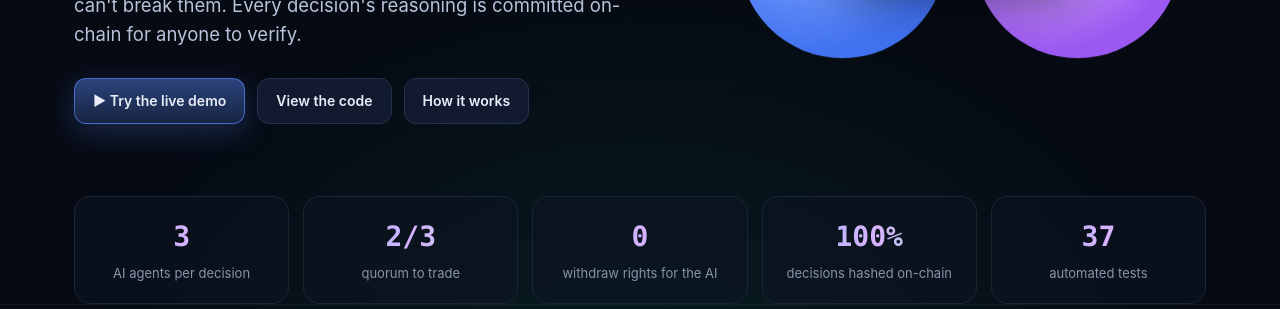
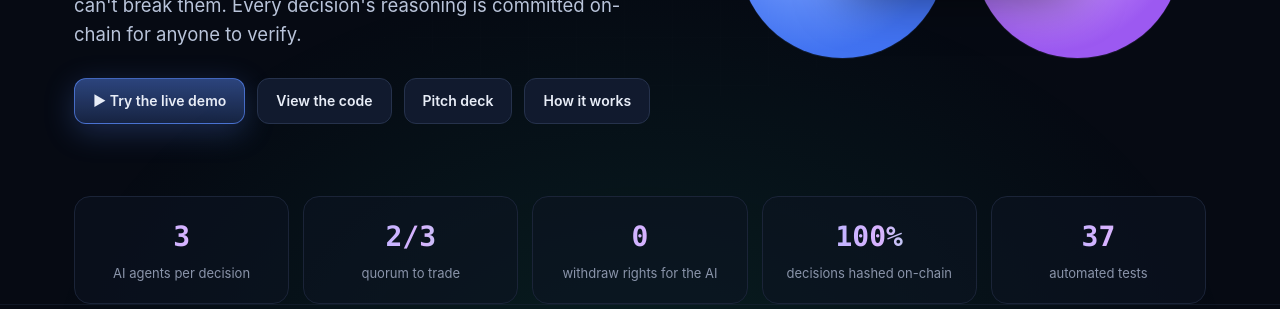
Before and after one commit to Hajrajadoon/quorum-hsk, a plain HTML site: page docs/index.html in a window 1280 px wide. Shown: the part 491-800 px from the top of the page. Drawn offline with Linux system fonts and the light colour scheme.

Commit message:
Show pitch deck in README and landing page

```diff
--- a/docs/index.html
+++ b/docs/index.html
@@ -123,6 +123,7 @@ footer .wrap{display:flex;gap:20px;flex-wrap:wrap;align-items:center;justify-con
       <a class="btn primary" href="demo.html">▶ Try the live demo</a>
       <!-- EDIT: put your GitHub repository URL here -->
       <a class="btn" href="https://github.com/Hajrajadoon/quorum-hsk" id="repoLink">View the code</a>
+      <a class="btn" href="QUORUM-pitch-deck.pdf">Pitch deck</a>
       <a class="btn" href="#how">How it works</a>
     </div>
   </div>
@@ -285,7 +286,7 @@ footer .wrap{display:flex;gap:20px;flex-wrap:wrap;align-items:center;justify-con
 <footer>
   <div class="wrap">
     <span style="display:flex;align-items:center;gap:10px"><img src="assets/logo-mark.svg" width="26" height="26" alt="" /> QUORUM · HSK Chain Hackathon · Seoul 2026</span>
-    <span><a href="demo.html">Live demo</a> · <a href="https://github.com/Hajrajadoon/quorum-hsk">GitHub</a> · <a href="#faq">FAQ</a> · MIT licensed</span>
+    <span><a href="demo.html">Live demo</a> · <a href="https://github.com/Hajrajadoon/quorum-hsk">GitHub</a> · <a href="QUORUM-pitch-deck.pdf">Pitch deck</a> · <a href="#faq">FAQ</a> · MIT licensed</span>
   </div>
 </footer>
 
```
Also changed, not shown: README.md, docs/assets/deck-cover.png (added).
